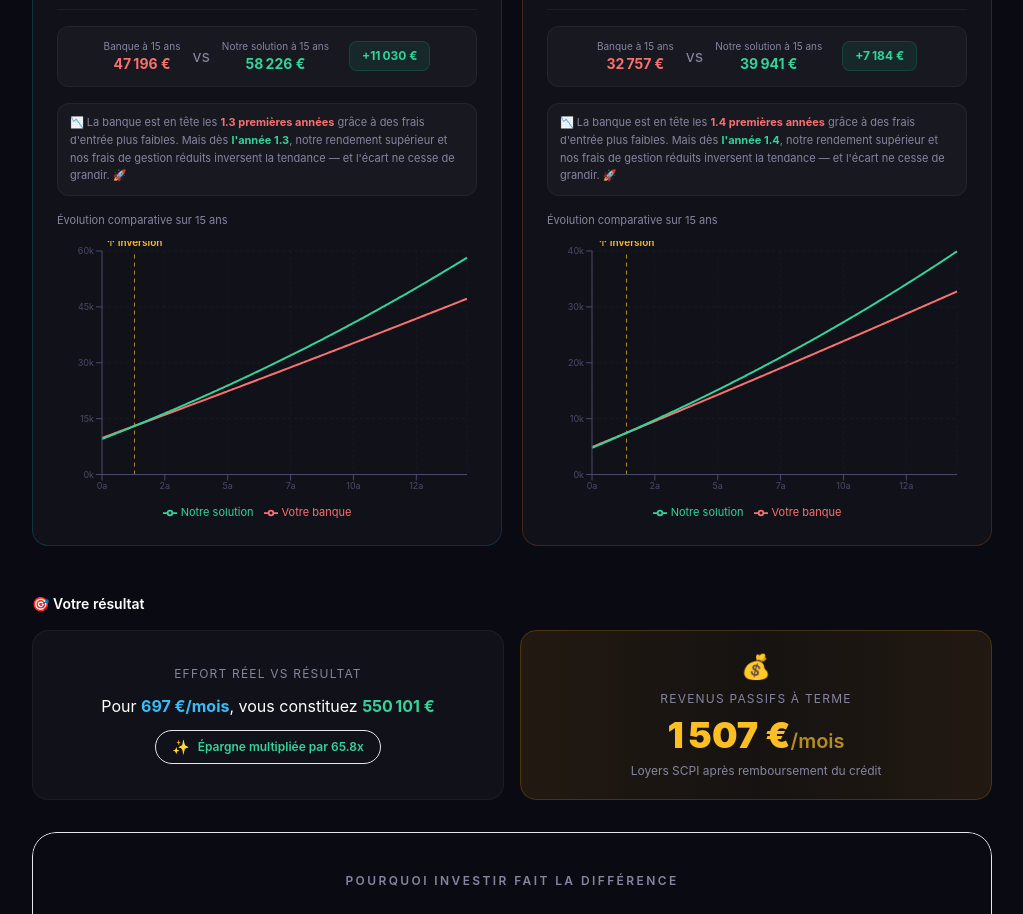
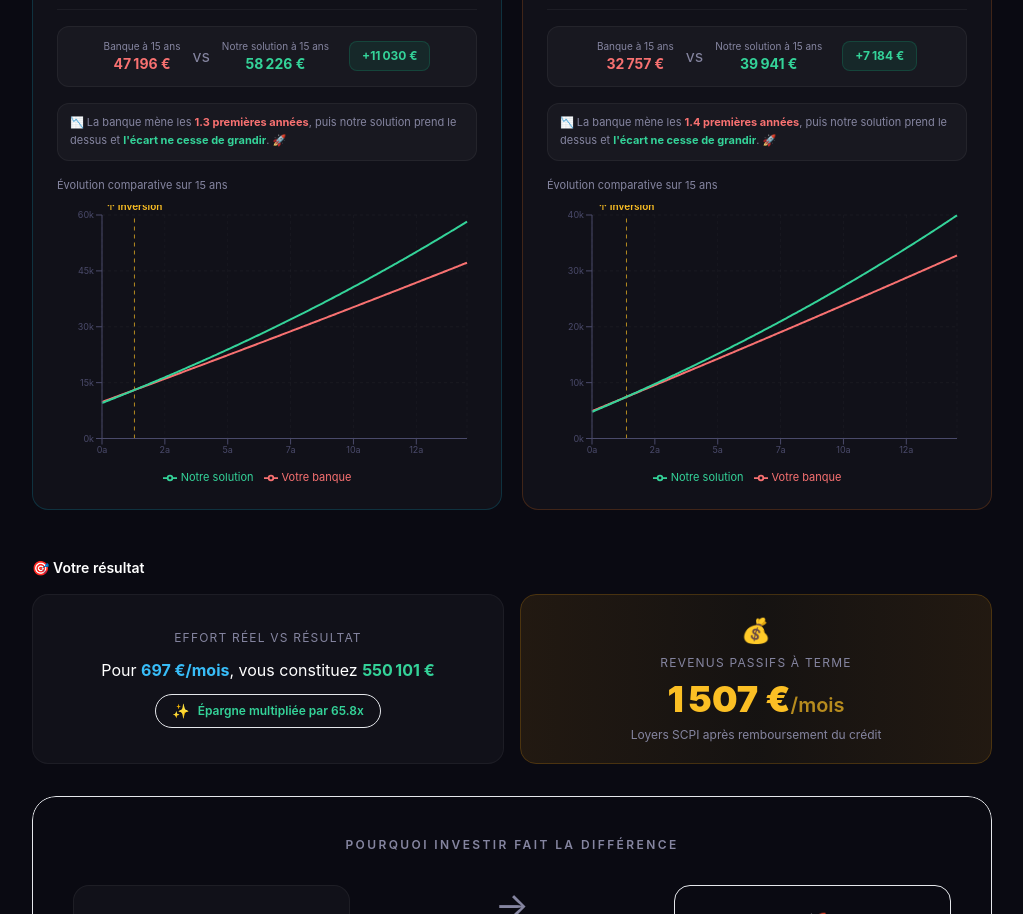
Before and after one commit to louminod/simulateur-patrimoine, a Next.js app: page / in a window 1280 px wide. Shown: the part 2060-2974 px from the top of the page, without its empty margins (128-1151 px from the left). Built offline with nearby package versions, Linux system fonts and the light colour scheme.

Commit message:
fix: shorten crossover text to avoid overflow

```diff
--- a/src/components/FeeComparison.tsx
+++ b/src/components/FeeComparison.tsx
@@ -142,8 +142,7 @@ function FeeComparisonInner({ label, icon, initialCapital, monthlyContribution,
       {crossoverYears !== null && (
         <div className="mb-4 bg-white/[0.03] border border-white/5 rounded-xl px-3 py-2.5">
           <p className="text-[11px] text-[var(--muted)] leading-relaxed">
-            📉 La banque est en tête les <strong className="text-red-400">{crossoverYears < 1 ? `${crossoverMonth} premiers mois` : `${crossoverYears.toFixed(1).replace('.0', '')} premières années`}</strong> grâce à des frais d&apos;entrée plus faibles.
-            Mais dès <strong className="text-emerald-400">{crossoverYears < 1 ? `le mois ${crossoverMonth}` : `l'année ${crossoverYears.toFixed(1).replace('.0', '')}`}</strong>, notre rendement supérieur et nos frais de gestion réduits inversent la tendance — et l&apos;écart ne cesse de grandir. 🚀
+            📉 La banque mène les <strong className="text-red-400">{crossoverYears !== null && crossoverYears < 1 ? `${crossoverMonth} premiers mois` : `${crossoverYears?.toFixed(1).replace('.0', '')} premières années`}</strong>, puis notre solution prend le dessus et <strong className="text-emerald-400">l&apos;écart ne cesse de grandir</strong>. 🚀
           </p>
         </div>
       )}
```
